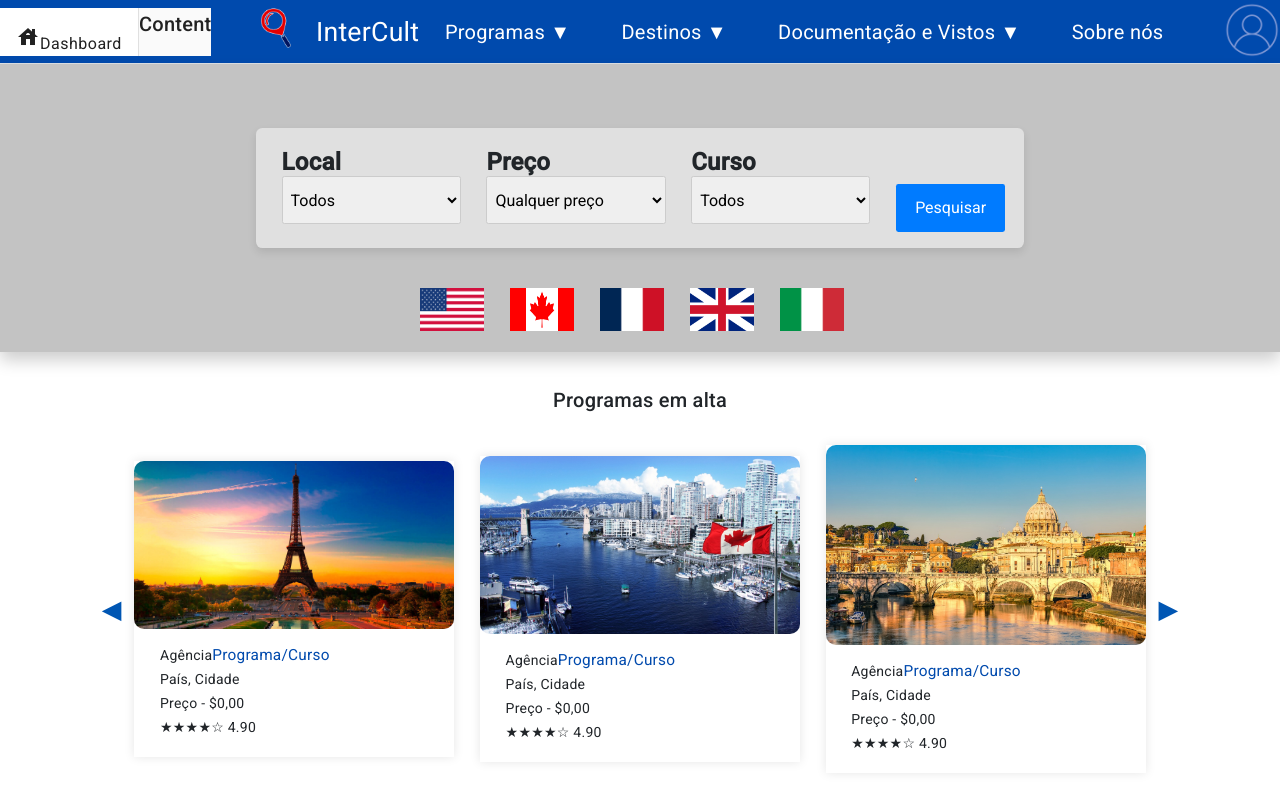
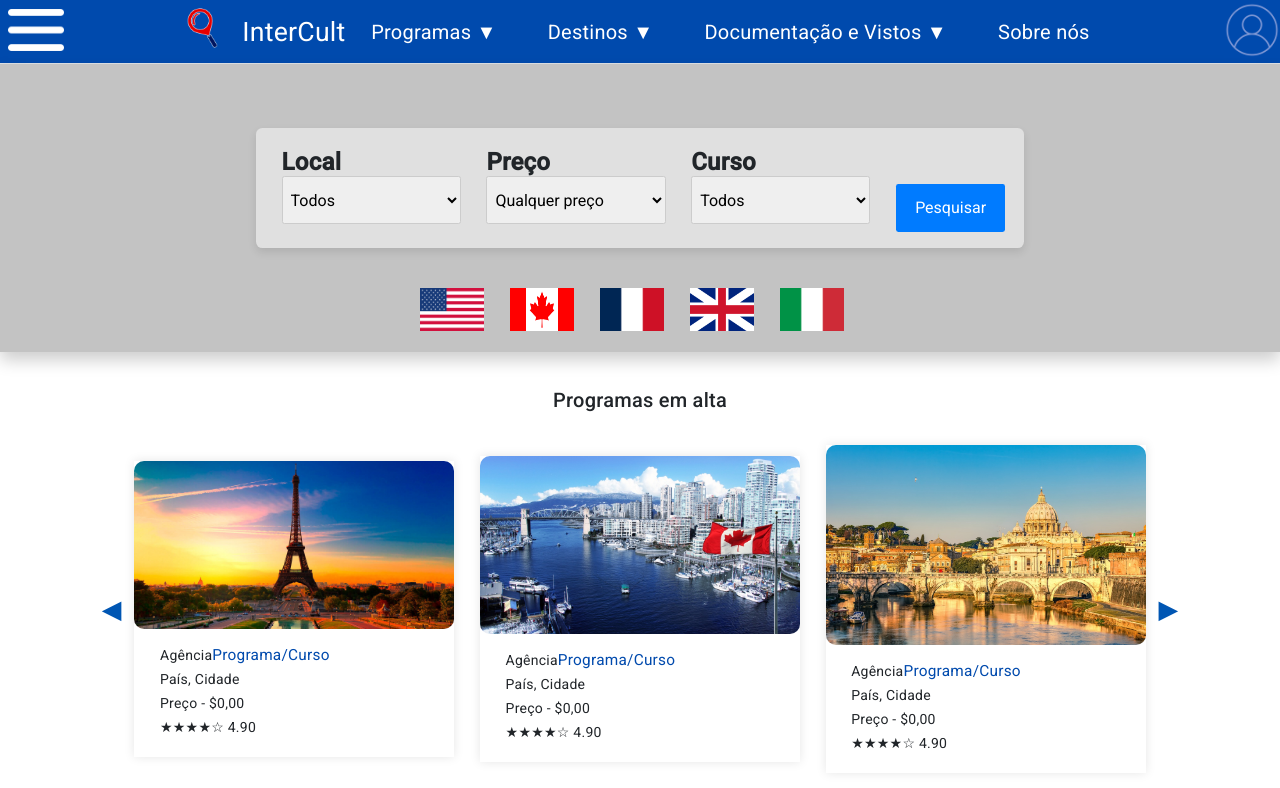
Before and after one commit to Dallacqua90125/IntercultV1, an Angular app in the folder TCC/InterCult/: page / in a window 1280 px wide. Shown: the top 788 px of the page. Built offline with nearby package versions, Linux system fonts and the light colour scheme.

Commit message:
side bar - (n finalizada) edu e andre

```diff
--- a/TCC/InterCult/package.json
+++ b/TCC/InterCult/package.json
@@ -23,6 +23,7 @@
     "@angular/platform-server": "^17.3.0",
     "@angular/router": "^17.3.0",
     "@angular/ssr": "^17.3.6",
+    "@syncfusion/ej2-angular-grids": "^26.2.7-ngcc",
     "bootstrap": "^5.3.3",
     "express": "^4.18.2",
     "rxjs": "~7.8.0",
--- a/TCC/InterCult/src/app/componentes/drop-box/drop-box.component.html
+++ b/TCC/InterCult/src/app/componentes/drop-box/drop-box.component.html
@@ -1,16 +1,22 @@
-<mat-sidenav-container autosize>
-    <mat-sidenav [opened]="true" mode="side">
-      <mat-nav-list>
-        <a mat-list-item>
-          <span class="entry">
-            <mat-icon>house</mat-icon>
-            <span>Dashboard</span>
-          </span>
-        </a>
-      </mat-nav-list>
-    </mat-sidenav>
-    <mat-sidenav-content>
-      <h2>Content</h2>
-      <router-outlet></router-outlet>
-    </mat-sidenav-content>
-  </mat-sidenav-container>
+<div class="dropdown">
+    <button class="dropbtn" (click)="toggleDropdown()">
+        <img [src]="dropbox" class="dropbox" >
+    </button>
+    <div class="dropdown-content" [class.show]="isOpen">
+        <ul class="drop-itens">
+            <li class="itens">
+                <img [src]="globo" class="item-image">
+                <a href="#">Agências</a>
+            </li>
+            <li class="itens">
+                <img [src]="favorite" class="item-image">
+                <a href="#">Favoritos</a>
+
+            </li>
+            <li class="itens">
+                <img [src]="config" class="item-image">
+                <a href="#">Configurações </a>
+            </li>
+        </ul>
+    </div>
+</div>
--- a/TCC/InterCult/src/app/componentes/drop-box/drop-box.component.ts
+++ b/TCC/InterCult/src/app/componentes/drop-box/drop-box.component.ts
@@ -1,9 +1,38 @@
 import { Component, HostListener } from '@angular/core';
+import { trigger, transition, query, style, animate, group } from '@angular/animations';
+const left = [
+  query(':enter, :leave', style({ position: 'fixed', width: '20vw' }), { optional: true }),
+  group([
+    query(':enter', [style({ transform: 'translateX(-100%)' }), animate('.3s ease-out', style({ transform: 'translateX(0%)' }))], {
+      optional: true,
+    }),
+    query(':leave', [style({ transform: 'translateX(0%)' }), animate('.3s ease-out', style({ transform: 'translateX(100%)' }))], {
+      optional: true,
+    }),
+  ]),
+];
 
+const right = [
+  query(':enter, :leave', style({ position: 'fixed', width: '20vw' }), { optional: true }),
+  group([
+    query(':enter', [style({ transform: 'translateX(100%)' }), animate('.3s ease-out', style({ transform: 'translateX(0%)' }))], {
+      optional: true,
+    }),
+    query(':leave', [style({ transform: 'translateX(0%)' }), animate('.3s ease-out', style({ transform: 'translateX(-100%)' }))], {
+      optional: true,
+    }),
+  ]),
+];
 @Component({
   selector: 'app-drop-box',
   templateUrl: './drop-box.component.html',
-  styleUrl: './drop-box.component.css'
+  styleUrl: './drop-box.component.css',
+  animations: [
+    trigger('animSlider', [
+      transition(':increment', right),
+      transition(':decrement', left),
+    ]),
+  ],
 })
 export class DropBoxComponent {
   dropbox: string =  'assets/listras.png';
```
Also changed, not shown: 1 other file (tests, documents, lock files or other folders).
